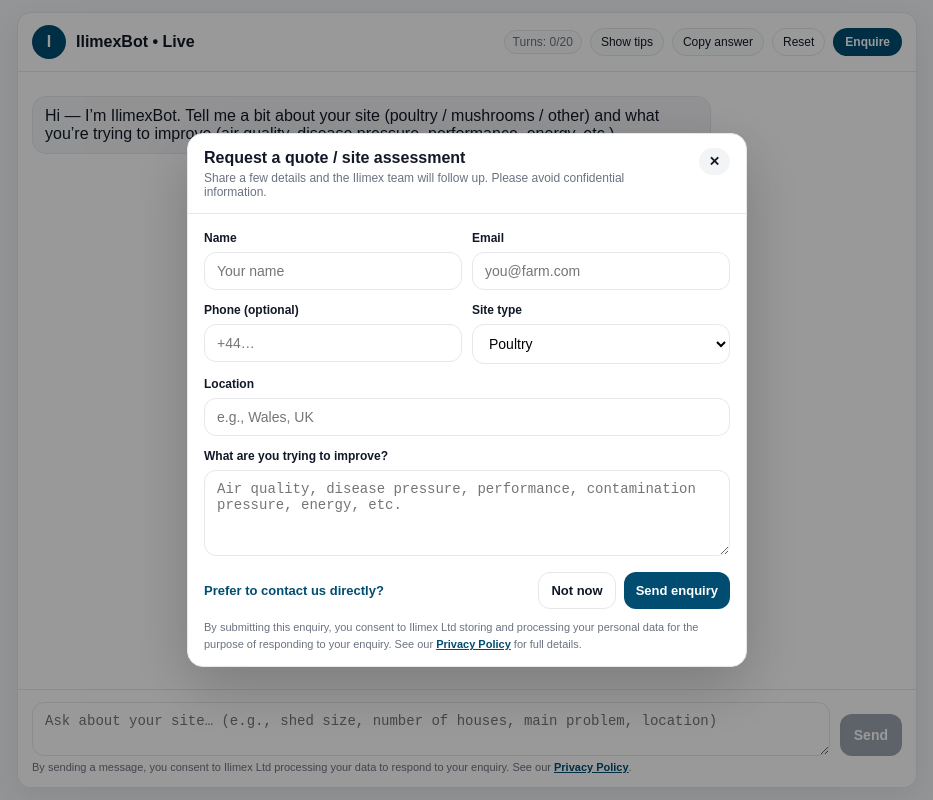
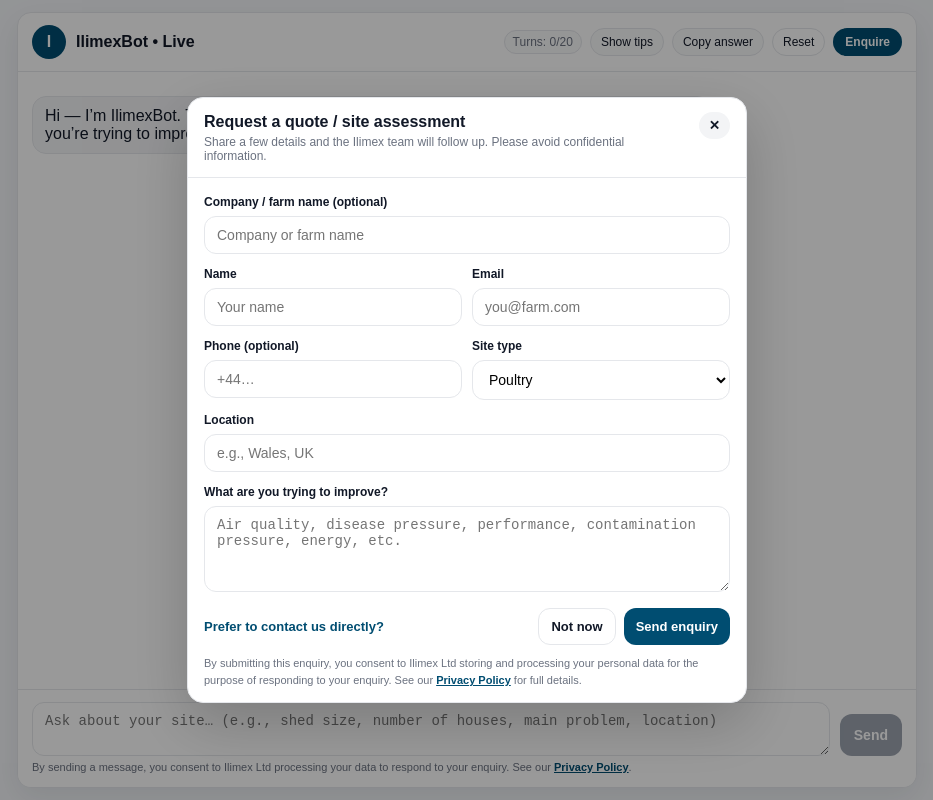
Before and after one commit to AntFan-sketch/ilimex-bot, a Next.js app: page /ilimex-bot/external in a window 1280 px wide. Both pictures are taken after a click on the button "Enquire". Shown: the whole page, without its empty margins (173-1106 px from the left). Built offline with nearby package versions, Linux system fonts and the light colour scheme.

Commit message:
Improve public enquiry capture and trial wording

```diff
--- a/src/app/api/lead-public/route.ts
+++ b/src/app/api/lead-public/route.ts
@@ -82,8 +82,8 @@ export async function POST(req: NextRequest) {
     const body = (await req.json().catch(() => ({}))) as Record<string, unknown>;
 
     // Honeypot: if present, pretend success (anti-bot)
-    const company = safeTrim(body.company);
-    if (company) {
+    const website = safeTrim(body.website);
+    if (website) {
       return new Response(JSON.stringify({ ok: true }), {
         status: 200,
         headers: { "Content-Type": "application/json" },
@@ -91,6 +91,7 @@ export async function POST(req: NextRequest) {
     }
 
     const name = safeTrim(body.name).slice(0, 120);
+    const company = safeTrim(body.company).slice(0, 200);
     const email = safeTrim(body.email).slice(0, 254);
     const phone = safeTrim(body.phone).slice(0, 60);
     const siteType = safeTrim(body.siteType).slice(0, 120);
@@ -155,6 +156,7 @@ export async function POST(req: NextRequest) {
       "New website enquiry (IlimexBot)",
       "",
       `Name: ${name || "Unknown"}`,
+      `Company / farm: ${company || "Not provided"}`,
       `Email: ${email || "Unknown"}`,
       `Phone: ${phone || "Unknown"}`,
       `Site type: ${siteType || "Unknown"}`,
@@ -225,7 +227,7 @@ export async function POST(req: NextRequest) {
         userText: message,
         source,
         contactName: name,
-        company: undefined,
+        company: company || undefined,
         email,
         phone: phone || undefined,
         notes: [siteType ? `Site type: ${siteType}` : "", location ? `Location: ${location}` : ""]
--- a/src/app/ilimex-bot/external/page.tsx
+++ b/src/app/ilimex-bot/external/page.tsx
@@ -114,6 +114,7 @@ type LeadPayload = {
   location?: string;
   message?: string;
   company?: string;
+  website?: string;
   transcriptTail?: PublicChatMessage[];
   source?: string;
   conversationId?: string;
@@ -171,6 +172,7 @@ export default function ExternalIlimexBotPage() {
     location: "",
     message: "",
     company: "",
+    website: "",
   });
 
   useEffect(() => {
@@ -232,9 +234,8 @@ export default function ExternalIlimexBotPage() {
     if (!location) return setCtaError("Please enter your location (e.g., Wales, UK).");
     if (!message) return setCtaError("Please add a short message (what you want to improve).");
 
-    if (safeTrim(lead.company)) {
+    if (safeTrim(lead.website)) {
       setCtaSent(true);
-      setTimeout(() => setCtaOpen(false), 600);
       setCtaError(null);
       return;
     }
@@ -250,7 +251,8 @@ export default function ExternalIlimexBotPage() {
         siteType: safeTrim(lead.siteType) || undefined,
         location,
         message,
-        company: lead.company,
+        company: safeTrim(lead.company) || undefined,
+        website: lead.website,
         transcriptTail: messages.slice(-8),
         source: "ilimex-bot-external",
         conversationId,
@@ -288,7 +290,6 @@ export default function ExternalIlimexBotPage() {
 
       setCtaSent(true);
       postBotEvent("enquiry_success", { siteType: lead.siteType, turnsUsed, revenueMeta });
-      setTimeout(() => setCtaOpen(false), 900);
     } catch (e) {
       const msg = e instanceof Error ? e.message : "Failed to submit enquiry.";
       setCtaError(msg);
@@ -510,6 +511,7 @@ export default function ExternalIlimexBotPage() {
       location: "",
       message: "",
       company: "",
+      website: "",
     });
 
     try {
@@ -986,12 +988,34 @@ export default function ExternalIlimexBotPage() {
                   )}
 
                   <input
-                    value={lead.company}
-                    onChange={(e) => setLead((p) => ({ ...p, company: e.target.value }))}
+                    value={lead.website}
+                    onChange={(e) => setLead((p) => ({ ...p, website: e.target.value }))}
                     style={{ display: "none" }}
                     tabIndex={-1}
                     autoComplete="off"
+                    aria-hidden="true"
                   />
+
+                  <div style={{ marginBottom: "10px" }}>
+                    <label style={{ fontSize: "12px", fontWeight: 700, color: BRAND.text }}>
+                      Company / farm name (optional)
+                    </label>
+                    <input
+                      value={lead.company}
+                      onChange={(e) => setLead((p) => ({ ...p, company: e.target.value }))}
+                      placeholder="Company or farm name"
+                      autoComplete="organization"
+                      style={{
+                        marginTop: "6px",
+                        width: "100%",
+                        borderRadius: "12px",
+                        border: `1px solid ${BRAND.border}`,
+                        padding: "10px 12px",
+                        fontSize: "14px",
+                        outline: "none",
+                      }}
+                    />
+                  </div>
 
                   <div
                     style={{
--- a/src/lib/bot/externalKnowledge.ts
+++ b/src/lib/bot/externalKnowledge.ts
@@ -70,7 +70,7 @@ Important:
     ],
     content: `
 A.J. Forster poultry trial (three commercial crops):
-- Controlled side-by-side commercial poultry trial
+- Commercial side-by-side poultry comparison under working-farm conditions
 - Ilimex house: House 2
 - Control house: House 5
 - Approximately 21,500-22,000 birds per house
```
